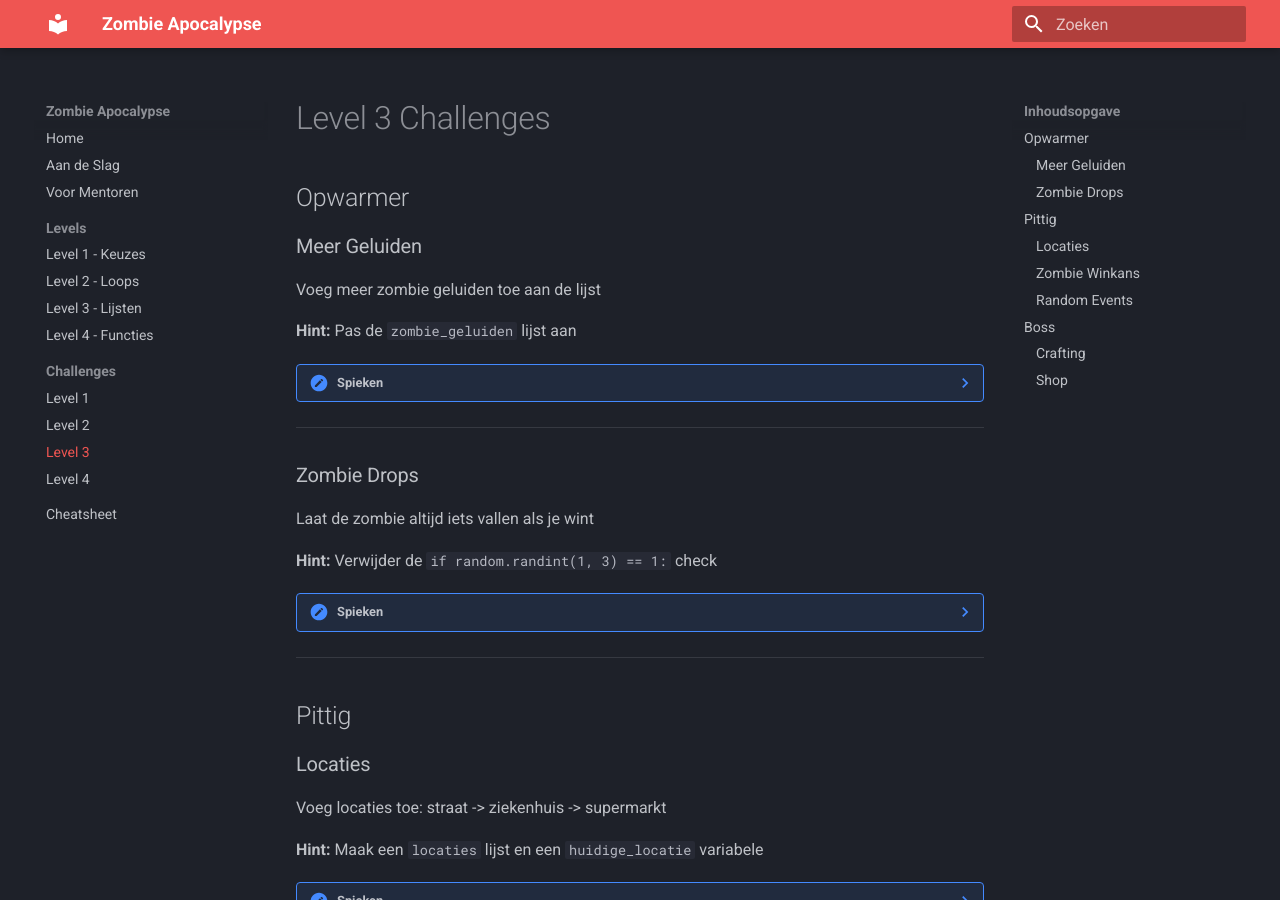
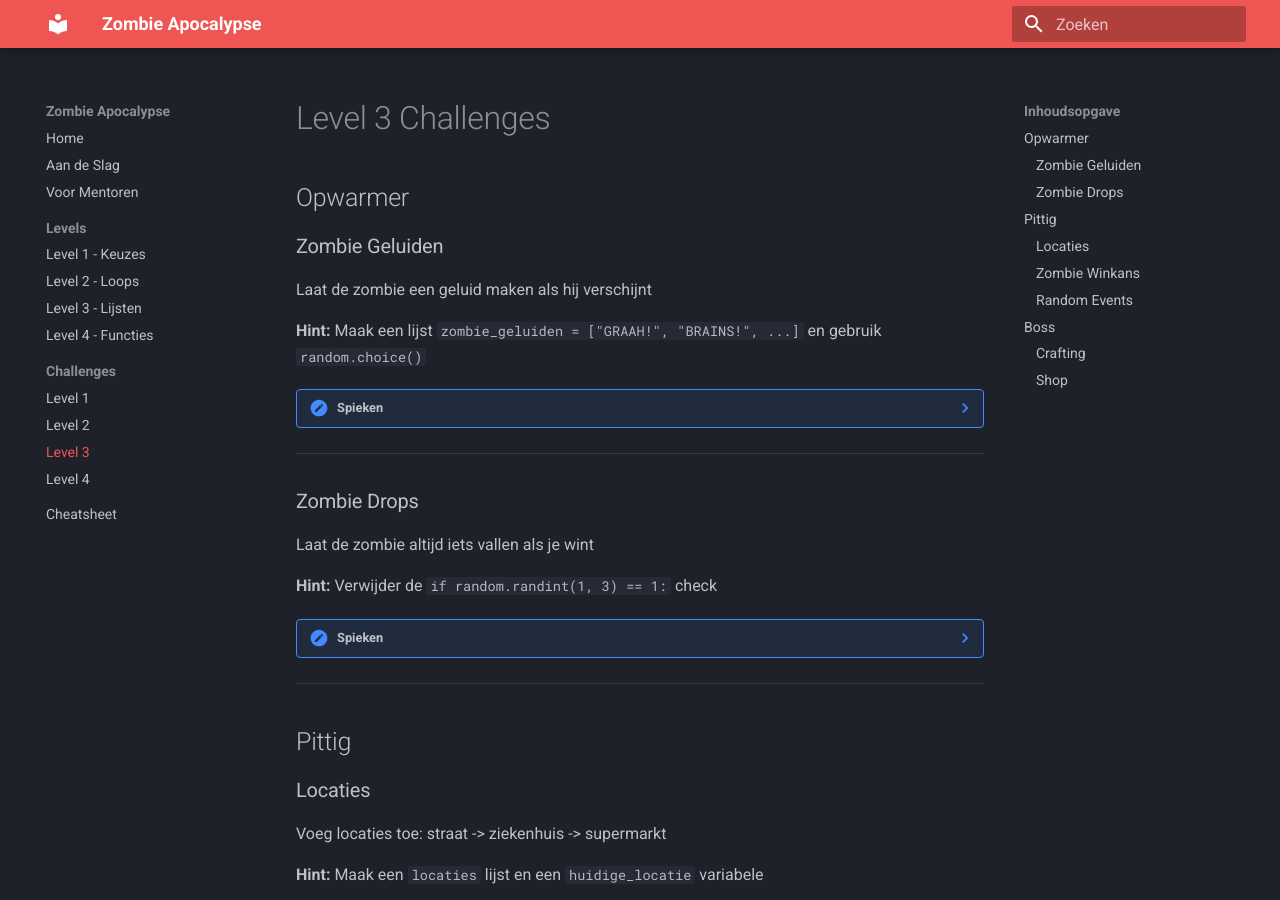
Before and after one commit to Laoujin/CoderDojo-Zombies, an MkDocs documentation site: the page built from docs/challenges/level-3.md, in a window 1280 px wide and 900 px high. Built offline with MkDocs 1.6.1 and Material for MkDocs 9.7.7, drawn with Linux system fonts in a browser that asks for light colours.

Commit message:
Level 3: zombie geluiden is now the exercise, not extending existing list

````diff
--- a/docs/challenges/level-3.md
+++ b/docs/challenges/level-3.md
@@ -2,23 +2,19 @@
 
 ## Opwarmer
 
-### Meer Geluiden
+### Zombie Geluiden
 
-Voeg meer zombie geluiden toe aan de lijst
+Laat de zombie een geluid maken als hij verschijnt
 
-**Hint:** Pas de `zombie_geluiden` lijst aan
+**Hint:** Maak een lijst `zombie_geluiden = ["GRAAH!", "BRAINS!", ...]` en gebruik `random.choice()`
 
 ??? note "Spieken"
     ```python
-    zombie_geluiden = [
-        "GRAAAAAH!",
-        "BRAAAAINS!",
-        "UGHHHH...",
-        "GRRRR!",
-        "MMMMMM...",
-        "HUNGRYYYY!",
-        "*kwijlt*"
-    ]
+    zombie_geluiden = ["GRAAAAAH!", "BRAAAAINS!", "UGHHHH...", "GRRRR!"]
+
+    # Bij zombie encounter:
+    geluid = random.choice(zombie_geluiden)
+    print(f"De zombie gromt: {geluid}")
     ```
 
 ---
````
Also changed, not shown: levels/level-3/challenges.md (+3 -3 lines).
